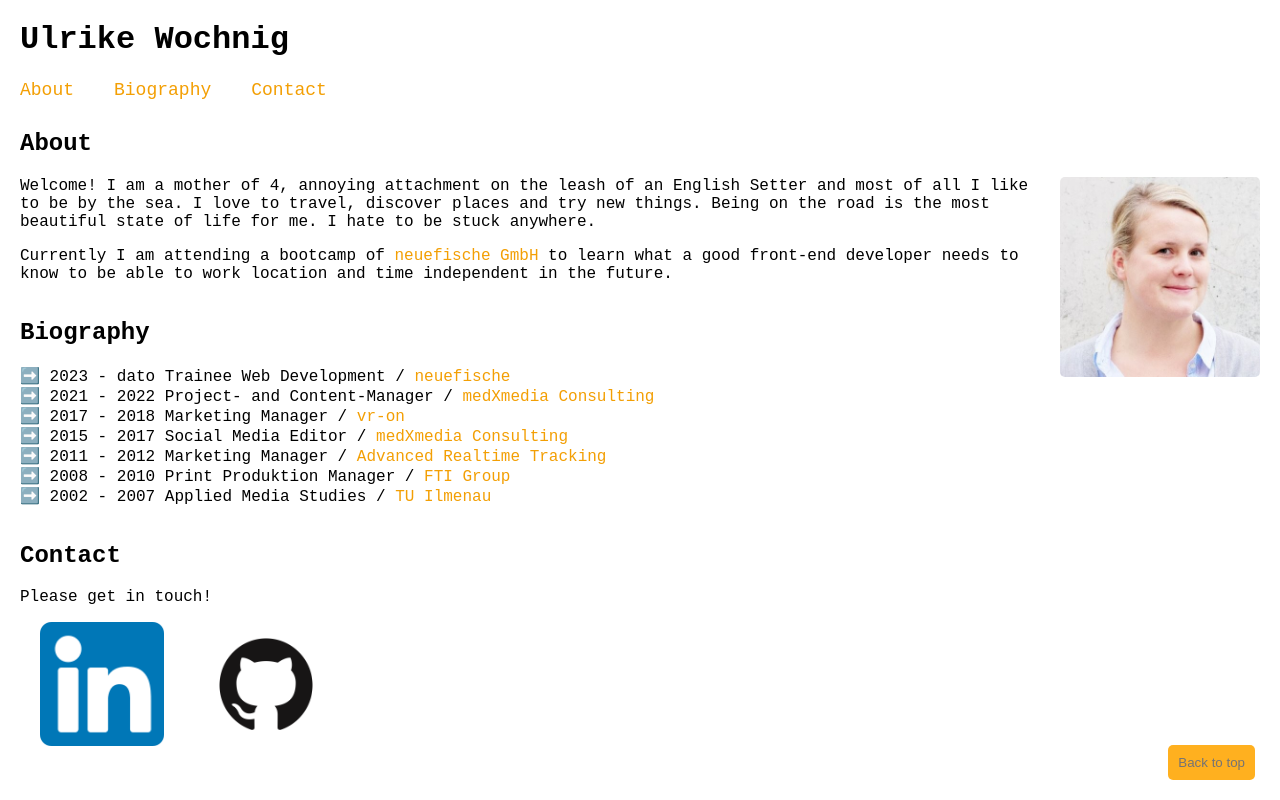
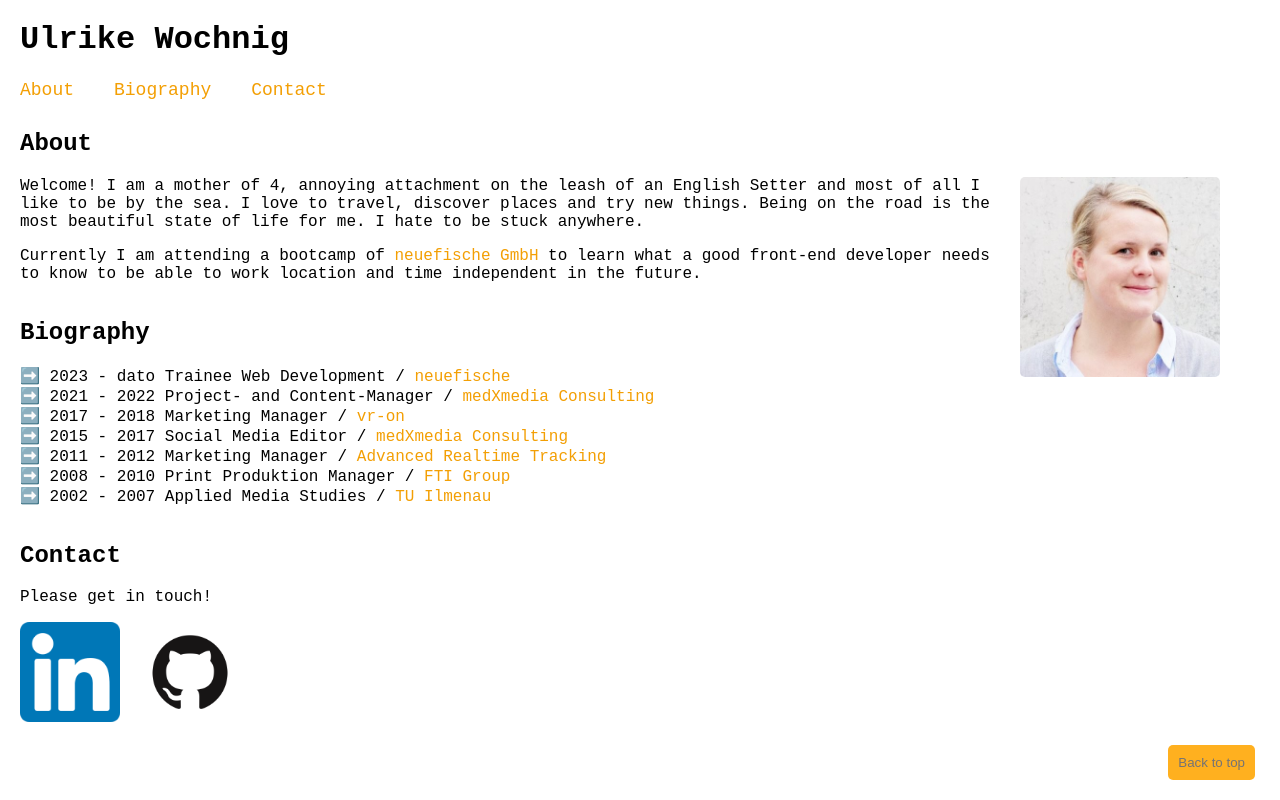
Before and after one commit to uwoch/personal-website, a plain HTML site: page index.html in a window 1280 px wide. Drawn offline with Linux system fonts and the light colour scheme.

Commit message:
more changes

```diff
--- a/index.html
+++ b/index.html
@@ -22,7 +22,7 @@
     <section class="about">
         <h2>About</h2>
         <p>
-            <figure><img class="left" src="/assets/rike.jpg" alt="portrait of me">
+            <figure><img class="me" src="/assets/rike.jpg" alt="portrait of me">
             </figure>
         </p>
             <p>Welcome! I am a mother of 4, annoying attachment on the leash of an English Setter and most of all I like to be by the sea. I love to travel, discover places and try new things. Being on the road is the most beautiful state of life for me. I hate to be stuck anywhere.
--- a/styles.css
+++ b/styles.css
@@ -4,6 +4,7 @@
   body {
     font-family: 'Courier New', Courier, monospace, Helvetica, sans-serif;
     margin: 20px;
+    max-width: 1200px;
   }
 img {
   width: 200px;
@@ -11,10 +12,9 @@ img {
   margin-bottom: 10px;
   border-radius: 5px;
   margin-right: 10px;
-  margin-left: 20px;
 }
   .logo {
-    width: 10%;
+    width: 100px;
   }
   a, ul {
     text-decoration: none;
@@ -30,9 +30,10 @@ img {
    section {
    padding-left: 0px;
   }
-  .left {
+  .me {
     float: right;
    margin-right:0px;
+   margin-left: 20px;
   }
  a href {
   padding: 20px;
```
